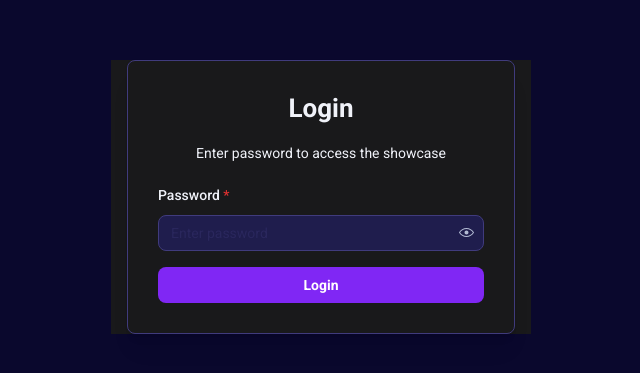
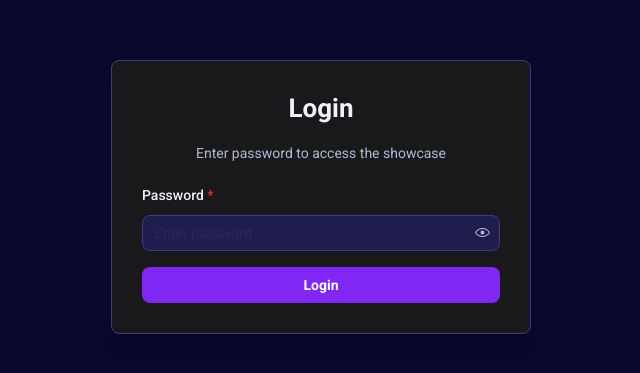
Before and after one commit to plyotools/explore, a Next.js app: page /login in a window 1280 px wide. Shown: the part 203-576 px from the top of the page, without its empty margins (319-959 px from the left). Built offline with nearby package versions, Linux system fonts and the light colour scheme.

Commit message:
Fix hydration error on login page - replace Container with simple div

```diff
--- a/app/login/page.tsx
+++ b/app/login/page.tsx
@@ -1,7 +1,7 @@
 'use client';
 
 import { useState, useEffect } from 'react';
-import { Container, Paper, Title, PasswordInput, Button, Alert, Text } from '@mantine/core';
+import { Paper, Title, PasswordInput, Button, Alert, Text } from '@mantine/core';
 import { IconAlertCircle } from '@tabler/icons-react';
 
 // Simple client-side password check used when API routes are not available
@@ -141,14 +141,11 @@ export default function LoginPage() {
       padding: '0',
       backgroundColor: '#0A082D'
     }}>
-      <Container
-        size={420}
-        style={{
-          width: '420px',
-          maxWidth: '420px',
-          minWidth: '420px'
-        }}
-      >
+      <div style={{
+        width: '420px',
+        maxWidth: '420px',
+        minWidth: '420px'
+      }}>
         <Paper
           withBorder
           shadow="md"
@@ -210,7 +207,7 @@ export default function LoginPage() {
             </Button>
           </form>
         </Paper>
-      </Container>
+      </div>
     </div>
   );
 }
```
